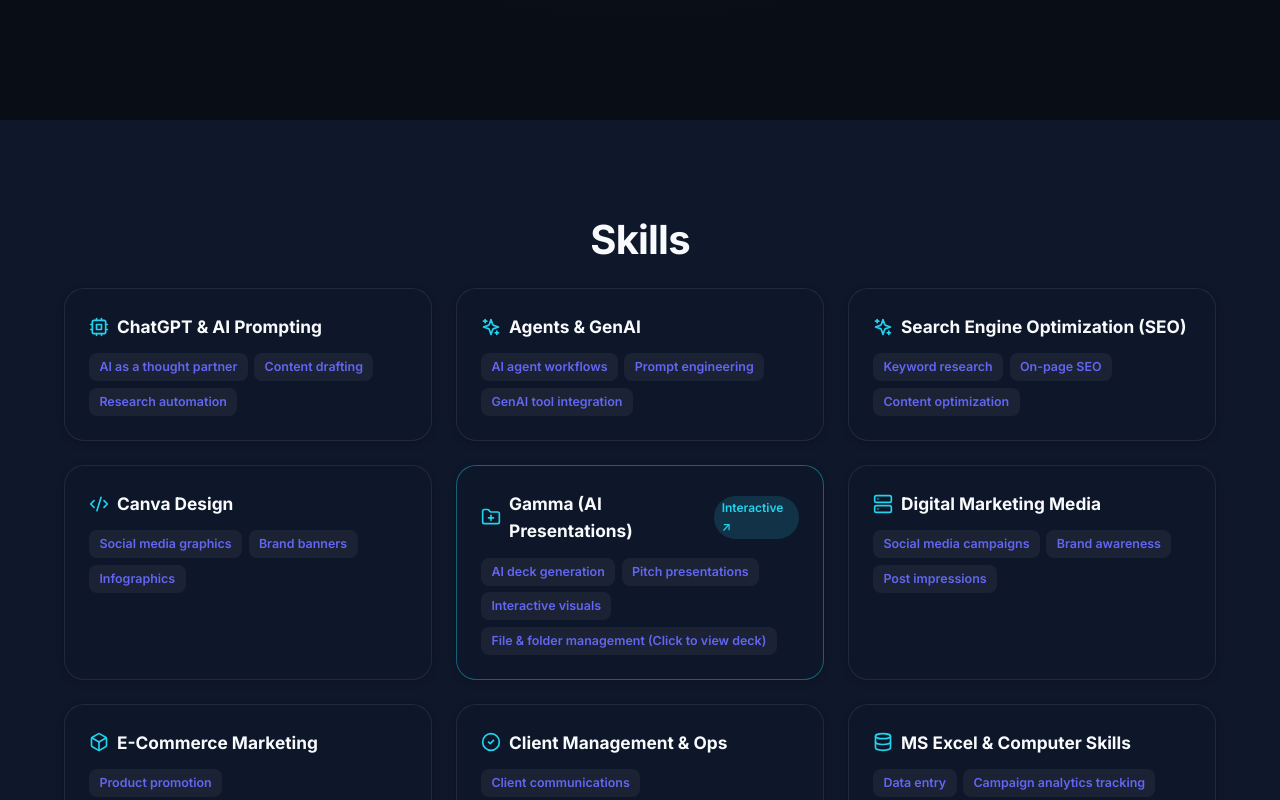
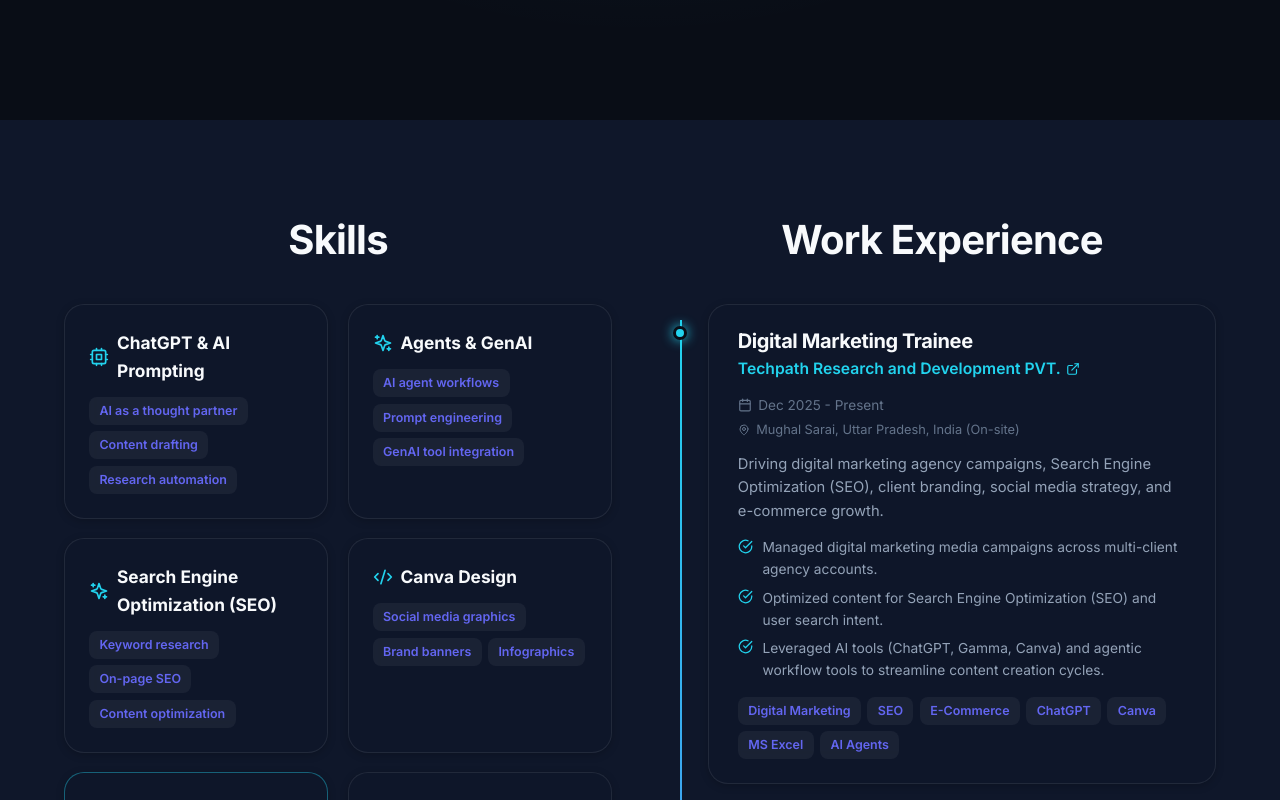
Before and after one commit to tanishka-wy/Tanishka-portfolio, a React (Vite) app: page / in a window 1280 px wide. Shown: the part 680-1480 px from the top of the page. Built offline with nearby package versions, Linux system fonts and the light colour scheme.

Commit message:
Set Skills and Work Experience side-by-side in equal-sized grid layout

```diff
--- a/src/App.jsx
+++ b/src/App.jsx
@@ -37,8 +37,20 @@
       <Navbar theme={theme} toggleTheme={toggleTheme} />
       <main>
         <Hero addToast={addToast} />
-        <Skills />
-        <WorkExperience />
+
+        {/* Side-by-Side Equal Size Skills and Work Experience */}
+        <section className="section-padding" style={{ background: 'var(--bg-secondary)', overflow: 'visible' }}>
+          <div className="container" style={{
+            display: 'grid',
+            gridTemplateColumns: 'repeat(auto-fit, minmax(340px, 1fr))',
+            gap: '3.5rem',
+            alignItems: 'stretch',
+            overflow: 'visible'
+          }}>
+            <Skills />
+            <WorkExperience />
+          </div>
+        </section>
         <Projects />
         <Education />
         <Contact addToast={addToast} />
--- a/src/components/Experience.jsx
+++ b/src/components/Experience.jsx
@@ -4,9 +4,8 @@
 
 export const WorkExperience = () => {
   return (
-    <section id="experience" className="section-padding">
-      <div className="container">
-        <div className="section-header" style={{ marginBottom: '1.5rem' }}>
+    <div id="experience" style={{ height: '100%', display: 'flex', flexDirection: 'column', overflow: 'visible' }}>
+      <div className="section-header" style={{ textAlign: 'left', marginBottom: '1.5rem' }}>
         <h2 className="section-title">Work Experience</h2>
       </div>
 
@@ -16,7 +15,8 @@
         paddingLeft: '2.5rem',
         display: 'flex',
         flexDirection: 'column',
-          gap: '1.8rem'
+        gap: '1.8rem',
+        flex: 1
       }}>
         {/* Vertical Connecting Line */}
         <div style={{
@@ -150,7 +150,6 @@
         ))}
       </div>
     </div>
-    </section>
   );
 };
 
--- a/src/components/Skills.jsx
+++ b/src/components/Skills.jsx
@@ -43,17 +43,17 @@
   };
 
   return (
-    <section id="skills" className="section-padding" style={{ background: 'var(--bg-secondary)' }}>
-      <div className="container">
-        <div className="section-header" style={{ marginBottom: '1.5rem' }}>
+    <div id="skills" style={{ height: '100%', display: 'flex', flexDirection: 'column', overflow: 'visible' }}>
+      <div className="section-header" style={{ textAlign: 'left', marginBottom: '1.5rem' }}>
         <h2 className="section-title">Skills</h2>
       </div>
 
       {/* Skills Grid */}
       <div style={{
         display: 'grid',
-          gridTemplateColumns: 'repeat(auto-fill, minmax(280px, 1fr))',
-          gap: '1.5rem'
+        gridTemplateColumns: 'repeat(auto-fill, minmax(240px, 1fr))',
+        gap: '1.2rem',
+        flex: 1
       }}>
           {skillsData.map((skill) => {
             const IconComponent = iconMap[skill.icon] || Sparkles;
@@ -118,7 +118,6 @@
               </div>
             );
           })}
-        </div>
         </div>
 
       {/* Interactive Presentation Modal for Skills */}
@@ -267,6 +266,6 @@
           </div>
         </div>
       )}
-    </section>
+    </div>
   );
 }
```
Lines whose indentation alone changed are shown as unchanged.
